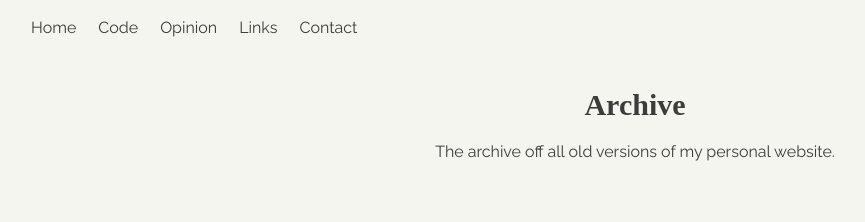
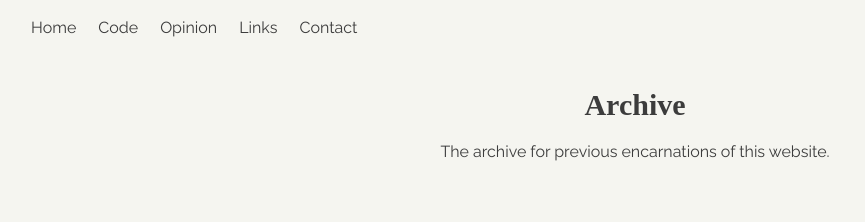
Before and after one commit to gregorybchris/personal-website, a React (Create React App) app in the folder frontend/app/: page /archive in a window 1280 px wide. Shown: the top 222 px of the page, without its empty margins (5-870 px from the left). Built offline with nearby package versions, Linux system fonts and the light colour scheme; no server answers.

Commit message:
Fix archive typo

```diff
--- a/frontend/app/src/components/Archive/Archive.tsx
+++ b/frontend/app/src/components/Archive/Archive.tsx
@@ -46,7 +46,7 @@ class Archive extends React.Component<ArchiveProps, ArchiveState> {
       <div className="Archive">
         <div className="Archive-header">
           <div className="Archive-title">Archive</div>
-          <div className="Archive-about">The archive off all old versions of my personal website.</div>
+          <div className="Archive-about">The archive for previous encarnations of this website.</div>
         </div>
         <div className="Archive-items">{this.state.items.map((item) => this.createItem(item))}</div>
       </div>
```
